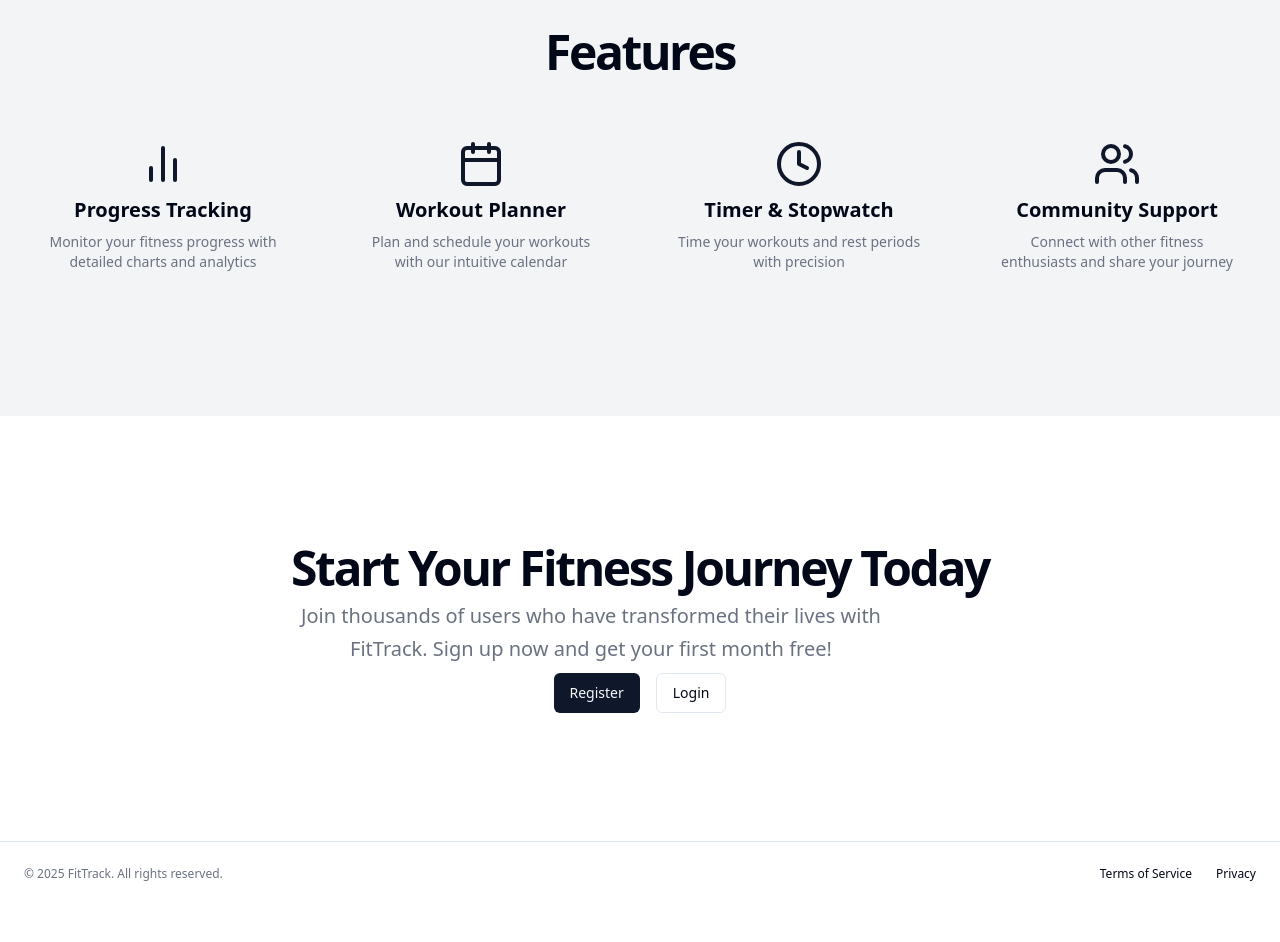
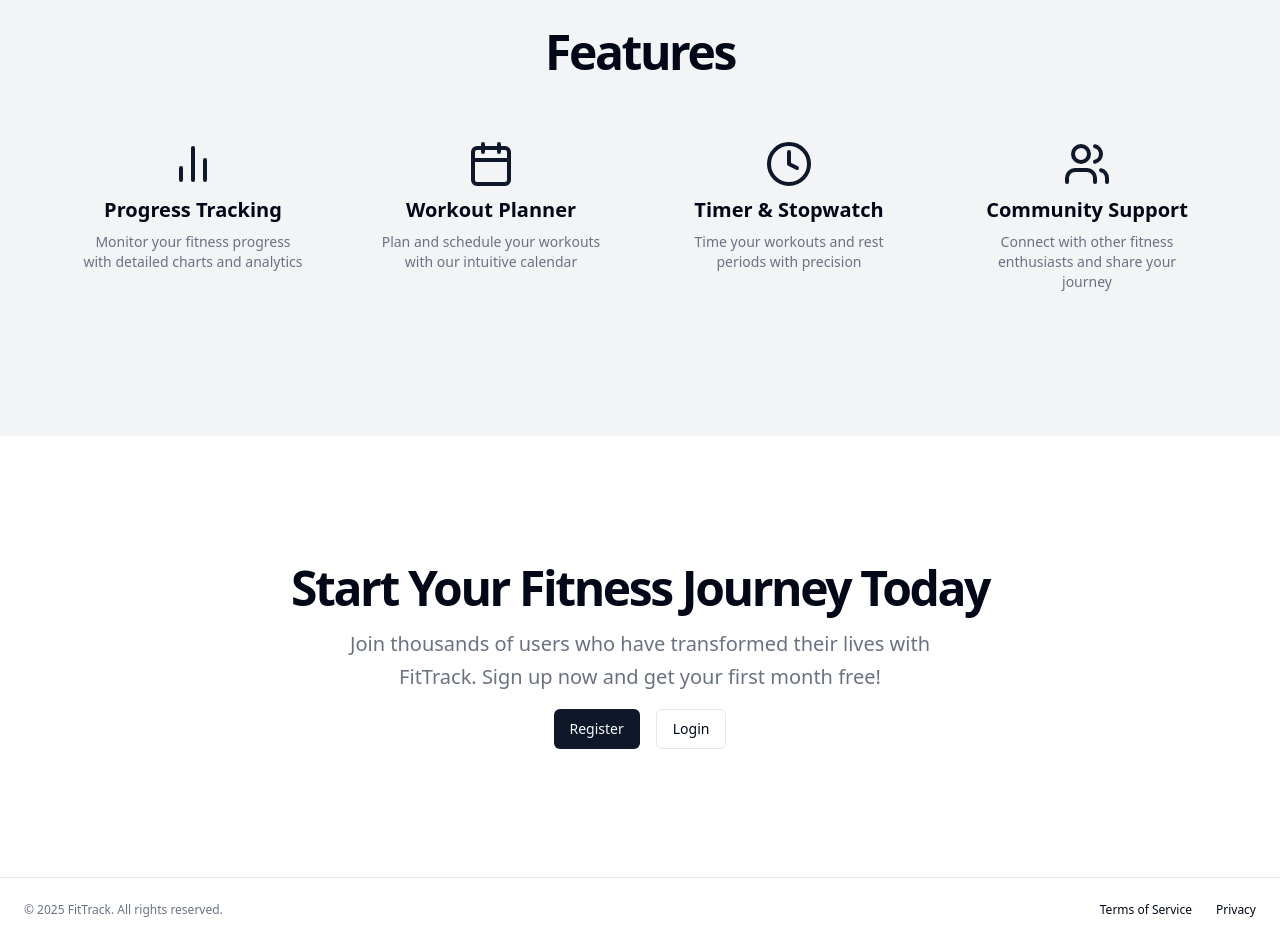
Before and after one commit to felltrin/soggy-waffle-sandwich, a React (Vite) app in the folder client/: page / in a window 1280 px wide. Shown: the part 720-1662 px from the top of the page. Before the commit the page ends 1626 px from the top, so only its background shows below. Built offline with nearby package versions, Linux system fonts and the light colour scheme.

Commit message:
the text formatting has been fixed to be less appalling when entereing
Signed-off-by: felltrin <luciholzinger@gmail.com>

```diff
--- a/client/src/pages/Landing.tsx
+++ b/client/src/pages/Landing.tsx
@@ -42,7 +42,7 @@ export default function Landing() {
         </header>
         <main className="flex-1">
           <section className="w-full py-12 md:py-24 lg:py-32 xl:py-48">
-            <div className="container px-4 md:px-6">
+            <div className="container mx-auto px-4 md:px-6">
               <div className="flex flex-col items-center space-y-4 text-center">
                 <div className="space-y-2">
                   <h1 className="text-3xl font-bold tracking-tighter sm:text-4xl md:text-5xl lg:text-6xl/none">
@@ -61,11 +61,11 @@ export default function Landing() {
             </div>
           </section>
           <section className="w-full py-12 md:py-24 lg:py-32 bg-gray-100 dark:bg-gray-800">
-            <div className="container px-4 md:px-6">
+            <div className="container mx-auto px-4 md:px-6">
               <h2 className="text-3xl font-bold tracking-tighter sm:text-5xl text-center mb-12">
                 Features
               </h2>
-              <div className="grid gap-10 sm:grid-cols-2 md:grid-cols-3 lg:grid-cols-4 items-start justify-center">
+              <div className="grid gap-10 sm:grid-cols-2 md:grid-cols-3 lg:grid-cols-4 items-start mx-auto max-w-6xl">
                 <div className="flex flex-col items-center space-y-2 border-gray-800 p-4 rounded-lg">
                   <BarChart2 className="h-12 w-12 mb-2 text-primary" />
                   <h3 className="text-xl font-bold">Progress Tracking</h3>
@@ -100,9 +100,9 @@ export default function Landing() {
             </div>
           </section>
           <section className="w-full py-12 md:py-24 lg:py-32">
-            <div className="container px-4 md:px-6">
+            <div className="container mx-auto px-4 md:px-6">
               <div className="flex flex-col items-center justify-center space-y-4 text-center">
-                <div className="flex flex-col space-y-2 text-center">
+                <div className="flex flex-col items-center space-y-4 text-center">
                   <h2 className="text-3xl font-bold tracking-tighter sm:text-5xl">
                     Start Your Fitness Journey Today
                   </h2>
```
Also changed, not shown: client/src/components/Experience.tsx (+3 -4 lines).
